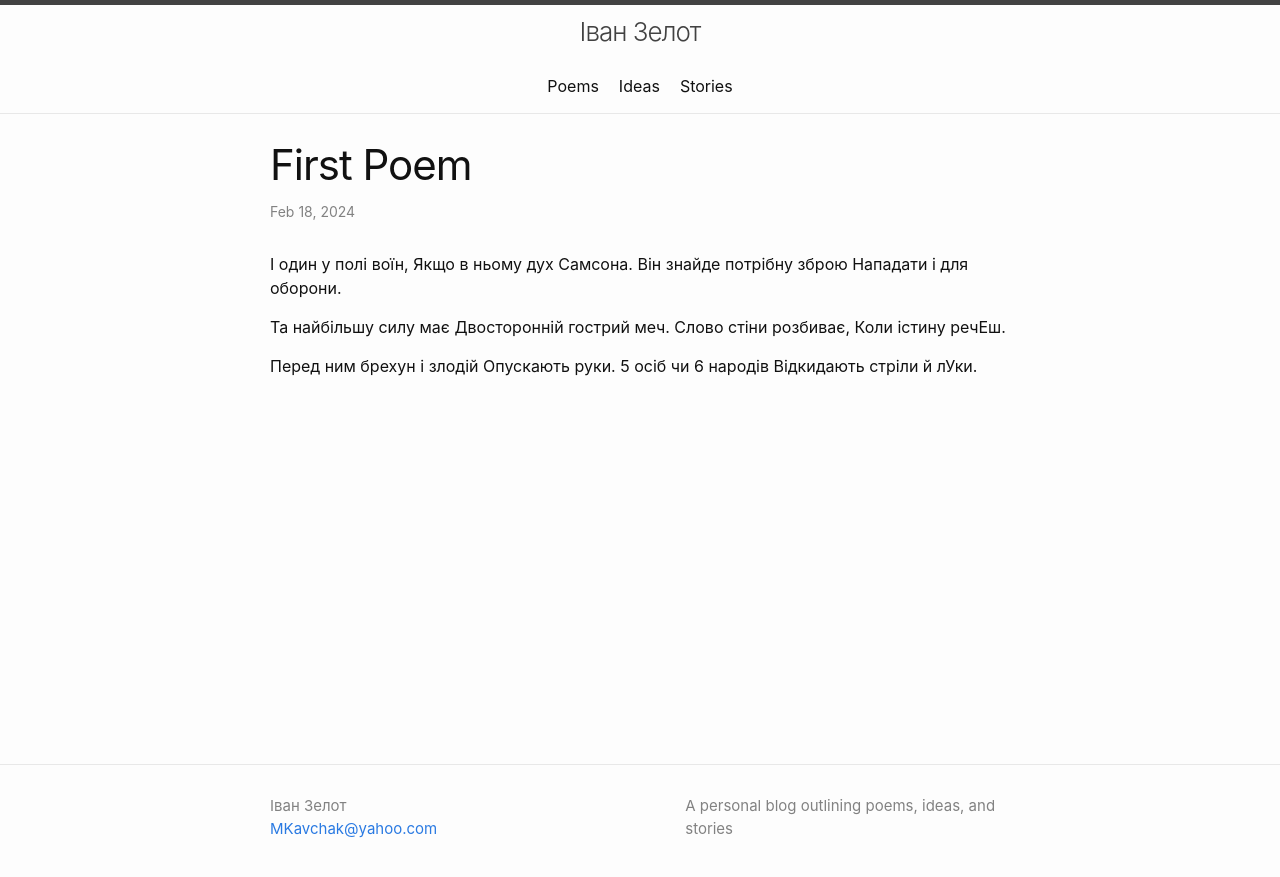
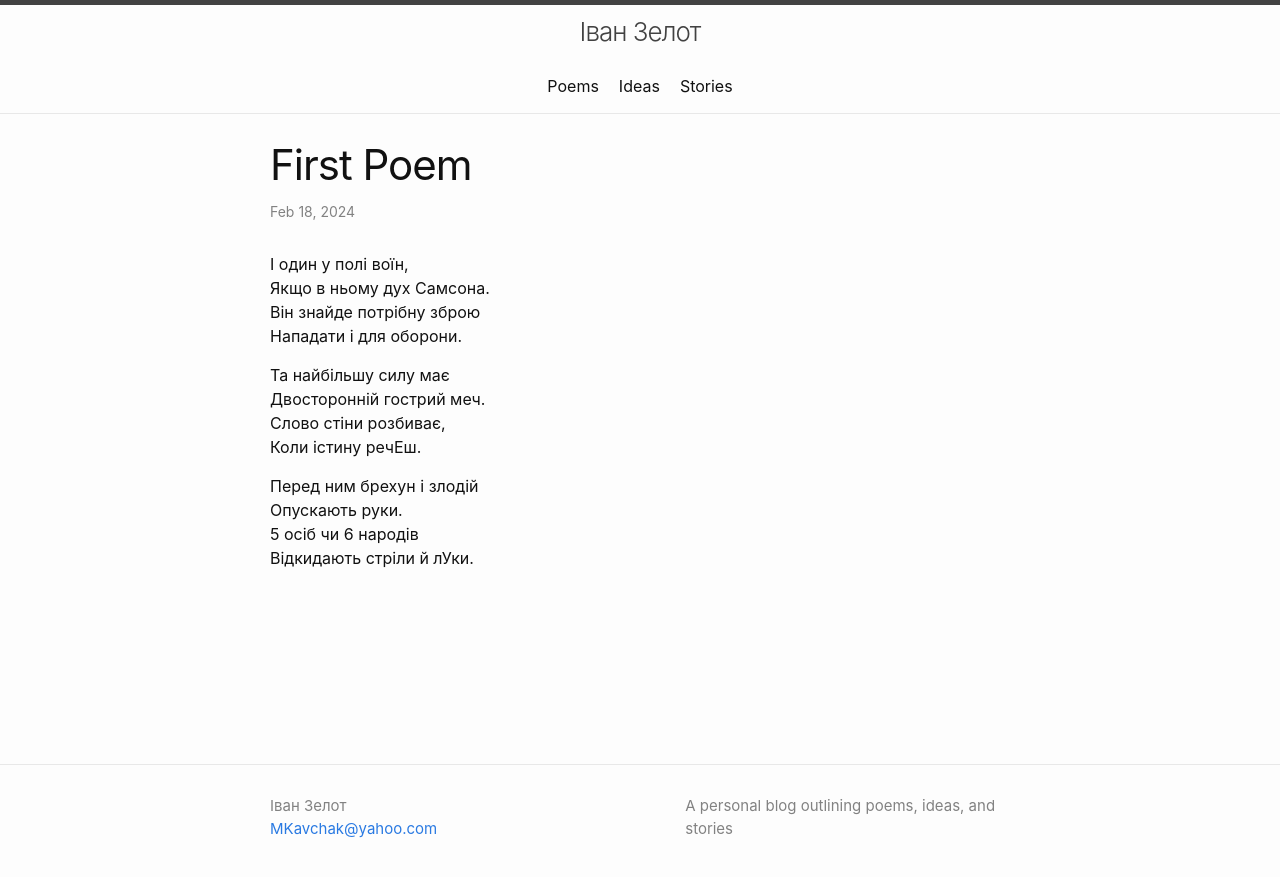
Before and after one commit to mkavchak/MichaelKavchak.github.io, a Jekyll site: the page built from poems/_posts/2024-02-18-first-poem.md, in a window 1280 px wide. Shown: the top 877 px of the page. Built offline with Jekyll 4.4.1, drawn with Linux system fonts in a browser that asks for light colours.

```diff
--- a/poems/_posts/2024-02-18-first-poem.md
+++ b/poems/_posts/2024-02-18-first-poem.md
@@ -5,17 +5,17 @@ date: 2024-02-18 15:07:00 -0500
 categories: poems
 ---
 
-І один у полі воїн,
-Якщо в ньому дух Самсона.
-Він знайде потрібну зброю
+І один у полі воїн,\
+Якщо в ньому дух Самсона.\
+Він знайде потрібну зброю\
 Нападати і для оборони.
 
-Та найбільшу силу має
-Двосторонній гострий меч.
-Слово стіни розбиває,
+Та найбільшу силу має\
+Двосторонній гострий меч.\
+Слово стіни розбиває,\
 Коли істину речЕш.
 
-Перед ним брехун і злодій
-Опускають руки.
-5 осіб чи 6 народів
+Перед ним брехун і злодій\
+Опускають руки.\
+5 осіб чи 6 народів\
 Відкидають стріли й лУки.
```
